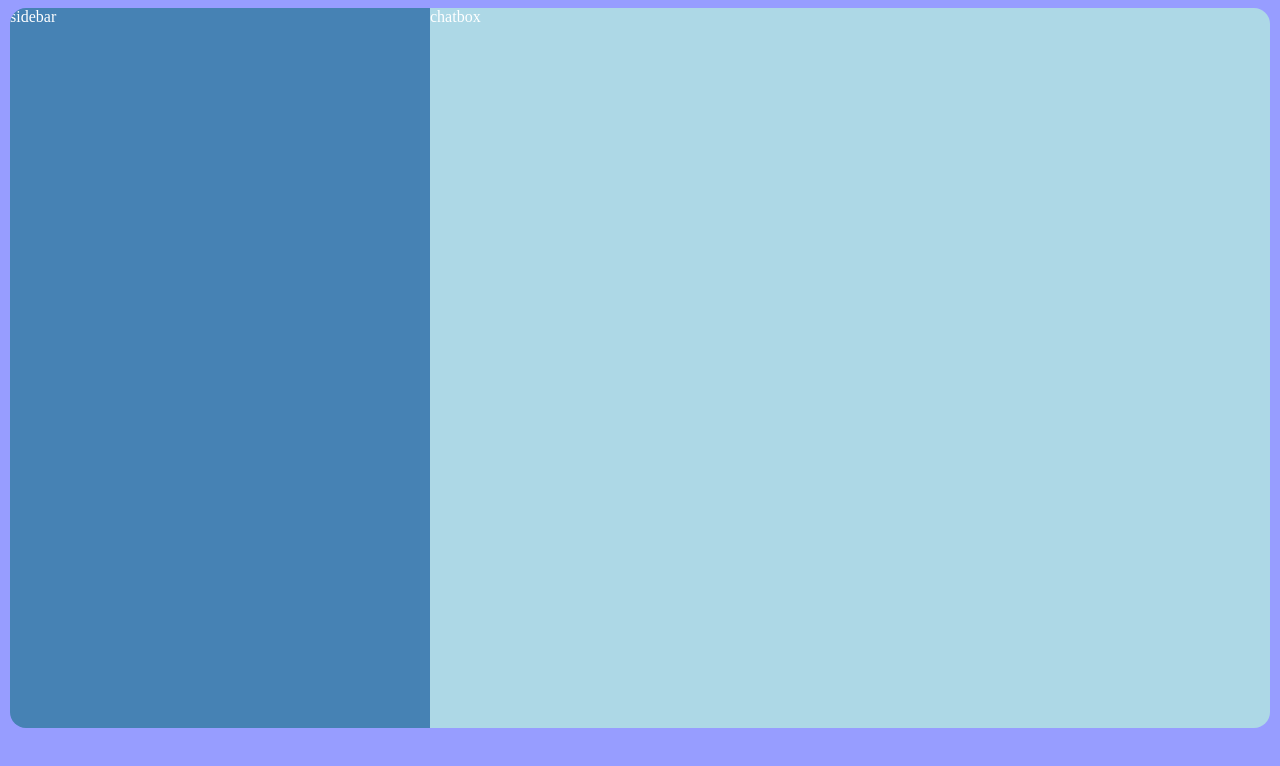
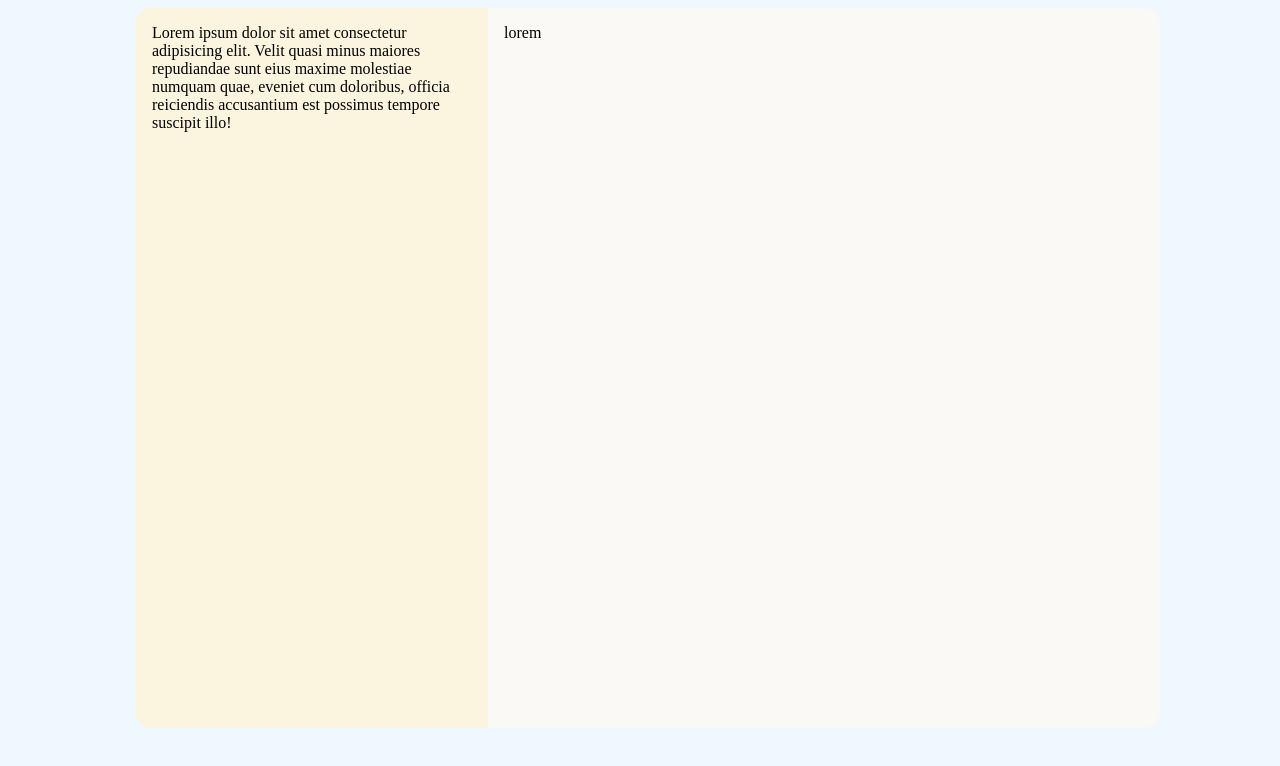
Before and after one commit to jmngandu/ChepChat, a React (Vite) app in the folder client/: page / in a window 1280 px wide. Shown: the top 766 px of the page. Built offline with nearby package versions, Linux system fonts and the light colour scheme.

Commit message:
chep chat

```diff
--- a/client/src/App.jsx
+++ b/client/src/App.jsx
@@ -7,8 +7,13 @@ function App() {
   return (
     <>
       <div className="chepchat">
-        <div className="sidebar">sidebar</div>
-        <div className="chatbox">chatbox</div>
+        <div className="sidebar">
+          Lorem ipsum dolor sit amet consectetur adipisicing elit. Velit quasi
+          minus maiores repudiandae sunt eius maxime molestiae numquam quae,
+          eveniet cum doloribus, officia reiciendis accusantium est possimus
+          tempore suscipit illo!
+        </div>
+        <div className="chatbox">lorem</div>
       </div>
     </>
   );
--- a/client/src/styles.scss
+++ b/client/src/styles.scss
@@ -1,22 +1,32 @@
 body {
-  background-color: #646cffaa;
-  display: flex;
-  align-items: center;
-  justify-content: center;
+  background-color: #f0f8ff;
+  width: 100%;
 }
 .chepchat {
   height: 90vh;
-  width: 1260px;
+  width: 80%;
+  margin-left: auto;
+  margin-right: auto;
   display: flex;
-  color: #fff;
+  color: #000;
   border-radius: 1rem;
   overflow: hidden;
+
   .sidebar {
     background-color: steelblue;
+    background-color: #fff1e6;
+    background-color: #fff9e3;
+    background-color: #f0f8ff;
+    background-color: #faf9f6;
+    background-color: #fbfcf8;
+    background-color: #fbf5df;
+    padding: 1rem;
     flex: 1;
   }
   .chatbox {
     flex: 2;
     background-color: lightblue;
+    background-color: #faf9f6;
+    padding: 1rem;
   }
 }
```
